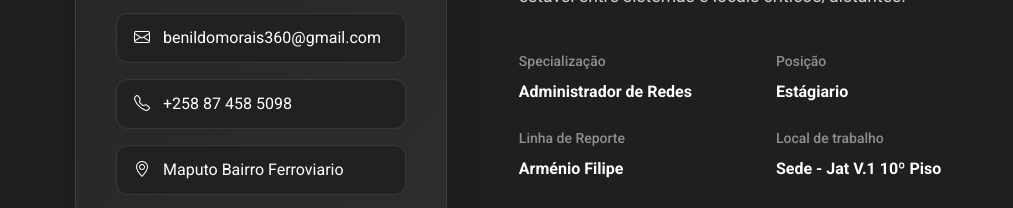
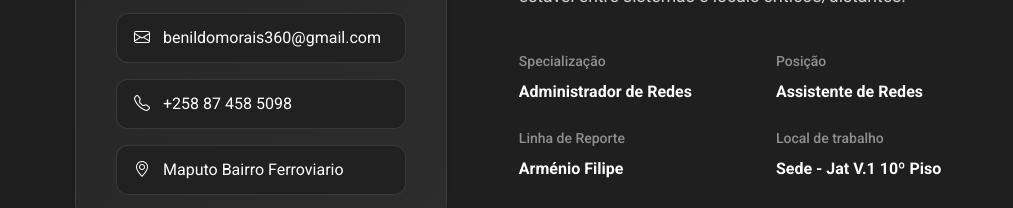
Before and after one commit to BenildoMorais/Portifoleo, a plain HTML site: page index.html in a window 1280 px wide. Shown: the part 1333-1541 px from the top of the page, without its empty margins (267-1280 px from the left). Drawn offline with nearby package versions, Linux system fonts and the light colour scheme.

Commit message:
mudança de posição

```diff
--- a/index.html
+++ b/index.html
@@ -172,7 +172,7 @@
                   </div>
                   <div class="detail-item">
                     <span class="detail-label">Posição</span>
-                    <span class="detail-value">Estágiario</span>
+                    <span class="detail-value">Assistente de Redes</span>
                   </div>
                 </div>
                 <div class="detail-row">
```
